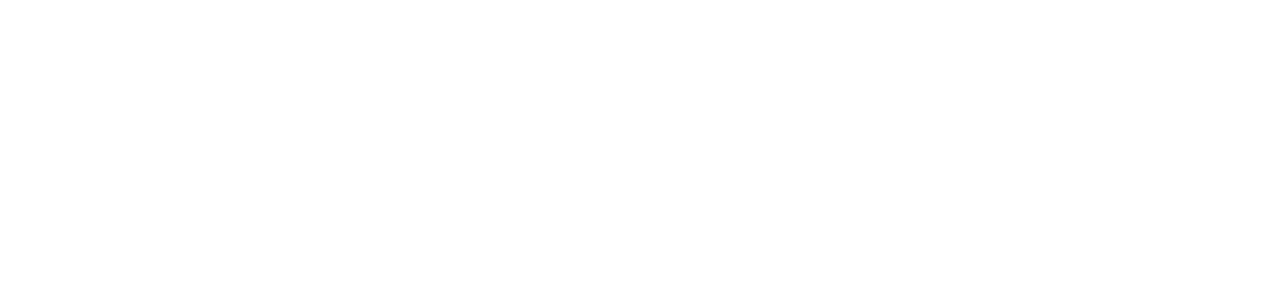
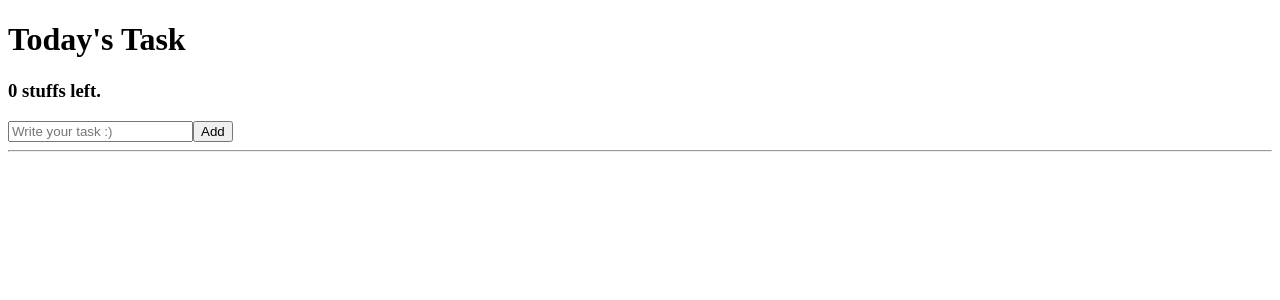
Before and after one commit to auaicn/Course-ReactJS-Example, a React (Create React App) app in the folder react-for-beginners/: page / in a window 1280 px wide. Shown: the top 300 px of the page. Built offline with nearby package versions, Linux system fonts and the light colour scheme.

Commit message:
Practice: Todo list - Used form, spread operator, map ... - Addedd sub-directories to save each practice

```diff
--- a/react-for-beginners/src/index.js
+++ b/react-for-beginners/src/index.js
@@ -1,10 +1,10 @@
 import React from "react";
 import ReactDOM from "react-dom";
-import App from "./App";
+import ToDos from "./practices/ToDos";
 
 ReactDOM.render(
   <React.StrictMode>
-    <App />
+    <ToDos />
   </React.StrictMode>,
   document.getElementById("root"),
 );
--- /dev/null
+++ b/react-for-beginners/src/practices/ToDos.js
@@ -0,0 +1,34 @@
+import { useState } from "react";
+
+function ToDos() {
+  const [task, setTask] = useState("");
+  const [tasks, setTasks] = useState([]);
+
+  const onChange = (event) => setTask(event.target.value);
+  const onSubmit = (event) => {
+    event.preventDefault();
+    if (task === "") {
+      return;
+    }
+    setTasks((currentTasks) => [task, ...currentTasks]);
+    setTask("");
+  };
+  console.log(tasks);
+
+  return (
+    <div>
+      <h1>Today's Task</h1>
+      <h3> {tasks.length} stuffs left.</h3>
+      <form onSubmit={onSubmit}>
+        <input value={task} onChange={onChange} placeholder="Write your task :)" type="text" />
+        <button>Add </button>
+      </form>
+      <hr />
+      {tasks.map((task, index) => (
+        <li key={index}>{task}</li>
+      ))}
+    </div>
+  );
+}
+
+export default ToDos;
```
